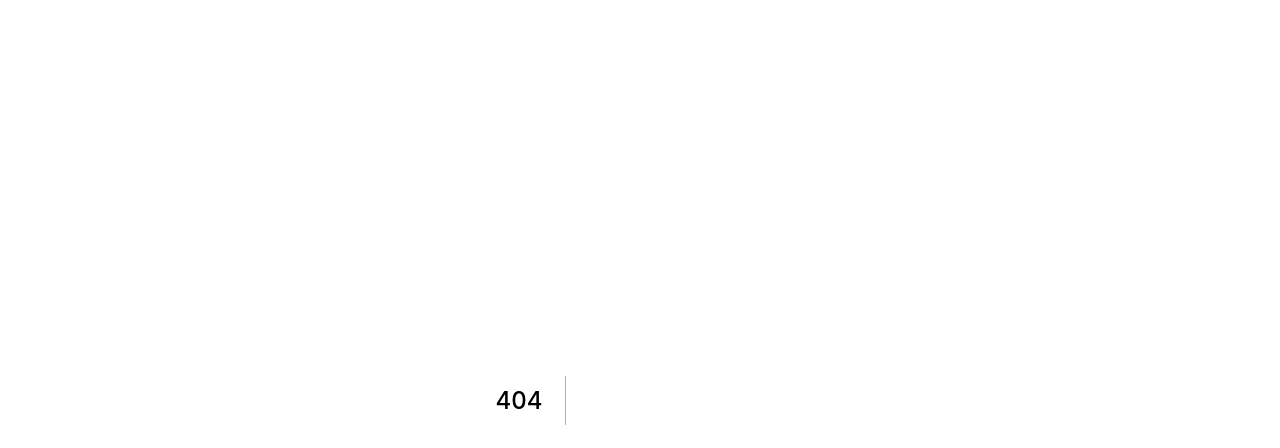
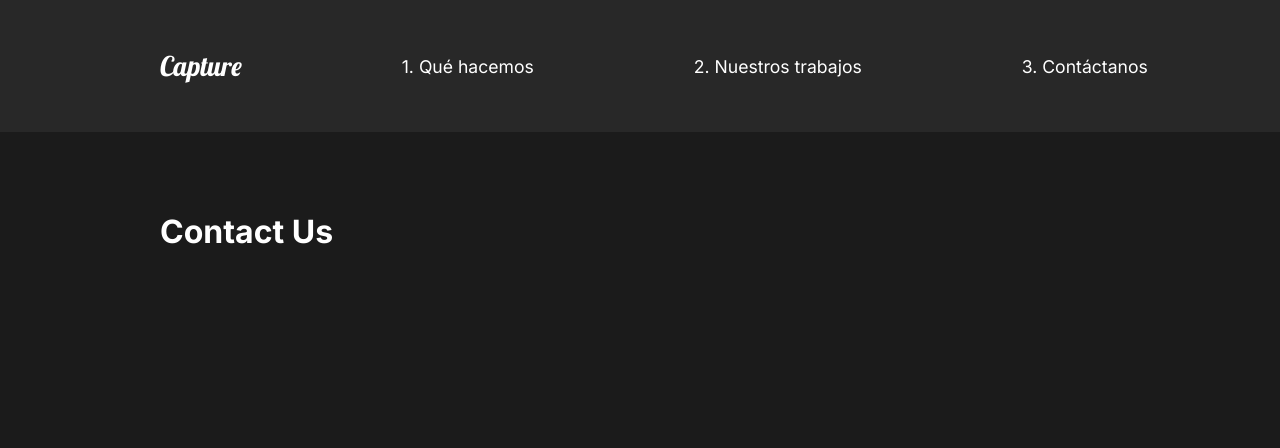
Before and after one commit to xV0lk/first_app, a Next.js app: page /ContactUs in a window 1280 px wide. Before the commit this address had no page. Shown: the top 448 px of the page. Built offline with nearby package versions, Linux system fonts and the light colour scheme.

Commit message:
4.3 FAQ Styles and nav

```diff
--- a/components/GlobalStyle.js
+++ b/components/GlobalStyle.js
@@ -34,9 +34,9 @@ const GlobalStyle = createGlobalStyle`
     color: white;
   }
   h4 {
-    font-size: 1.4rem;
+    font-size: 2rem;
     font-weight: bold;
-    color:#23d997
+    color: white;
   }
   a{
     font-size: 1.1rem;
--- /dev/null
+++ b/components/Layout.js
@@ -0,0 +1,12 @@
+import Navbar from './Navbar';
+
+const Layout = ({ children }) => {
+  return (
+    <>
+      <Navbar />
+      <main>{children}</main>
+    </>
+  );
+};
+
+export default Layout;
--- a/components/Navbar.js
+++ b/components/Navbar.js
@@ -0,0 +1,62 @@
+import Link from 'next/link';
+import styled from 'styled-components';
+
+const Navbar = () => {
+  return (
+    <SNavbar>
+      <h1>
+        <Link href="/">
+          <a id="logo">Capture</a>
+        </Link>
+      </h1>
+      <ul>
+        <li>
+          <Link href="/">
+            <a>1. Qué hacemos</a>
+          </Link>
+        </li>
+        <li>
+          <Link href="/OurWork">
+            <a>2. Nuestros trabajos</a>
+          </Link>
+        </li>
+        <li>
+          <Link href="/ContactUs">
+            <a>3. Contáctanos</a>
+          </Link>
+        </li>
+      </ul>
+    </SNavbar>
+  );
+};
+
+const SNavbar = styled.nav`
+  min-height: 10vh;
+  display: flex;
+  margin: auto;
+  justify-content: space-between;
+  align-items: center;
+  padding: 0rem 10rem;
+  /* padding: 1rem 10rem; */
+  background: #282828;
+  a {
+    color: white;
+    text-decoration: none;
+    white-space: nowrap;
+  }
+  ul {
+    display: flex;
+    list-style: none;
+  }
+  #logo {
+    font-size: 1.7rem;
+    font-family: 'Lobster', cursive;
+    font-weight: lighter;
+  }
+  li {
+    padding-left: 10rem;
+    position: relative;
+  }
+`;
+
+export default Navbar;
--- /dev/null
+++ b/pages/ContactUs.js
@@ -0,0 +1,16 @@
+import styled from 'styled-components';
+
+const ContactUs = () => {
+  return (
+    <SContact>
+      <h1>Contact Us</h1>
+    </SContact>
+  );
+};
+
+const SContact = styled.div`
+  padding: 5rem 10rem;
+  color: white;
+`;
+
+export default ContactUs;
--- a/pages/_app.js
+++ b/pages/_app.js
@@ -1,12 +1,13 @@
 import React from 'react';
 import GlobalStyle from '../components/GlobalStyle';
+import Layout from '../components/Layout';
 
 function MyApp({ Component, pageProps }) {
   return (
-    <>
+    <Layout>
       <GlobalStyle />
       <Component {...pageProps} />
-    </>
+    </Layout>
   );
 }
 
```
Also changed, not shown: components/FaqSection.js (+60 -7 lines), pages/OurWork.js (added, +16 -0 lines).
